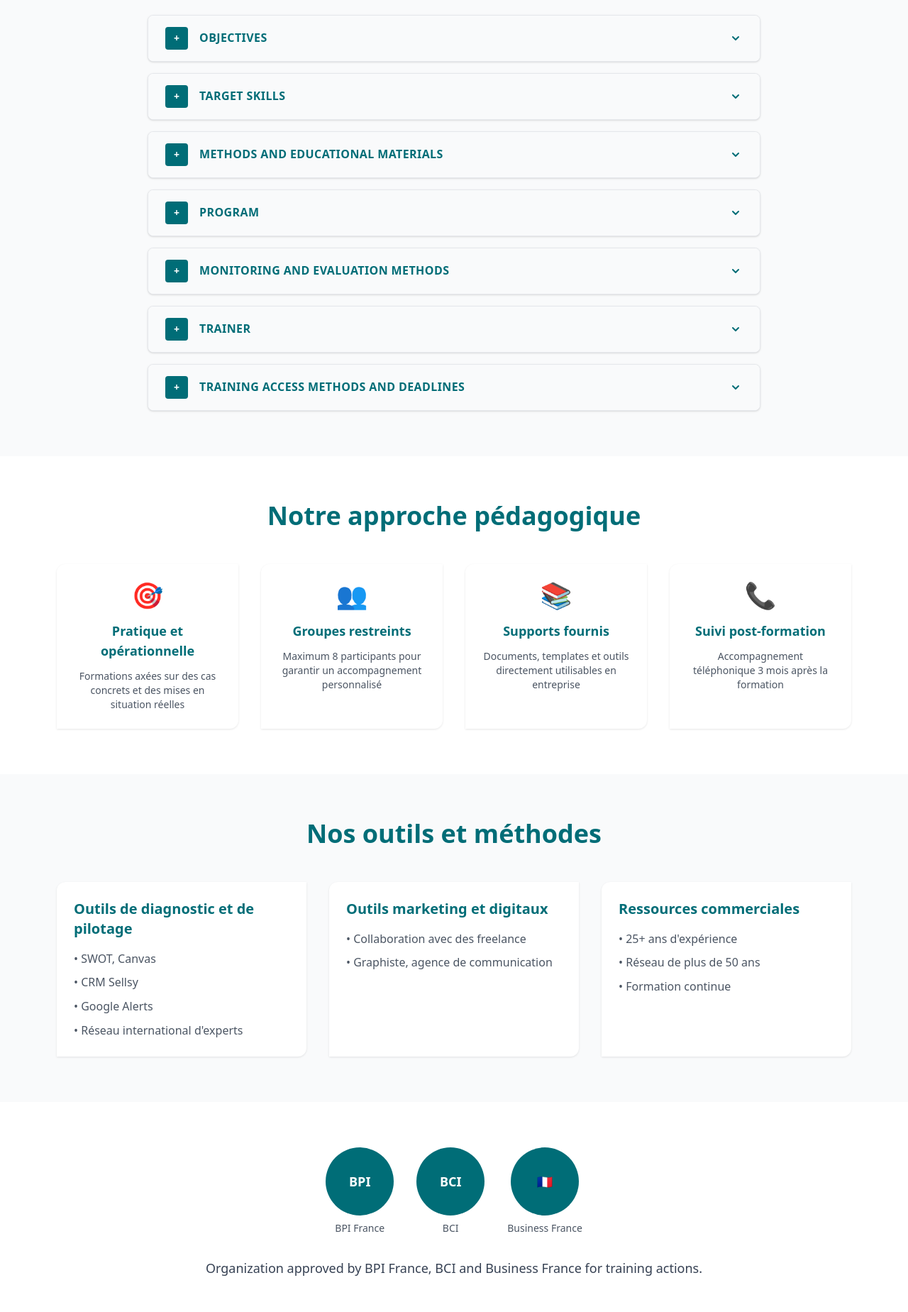
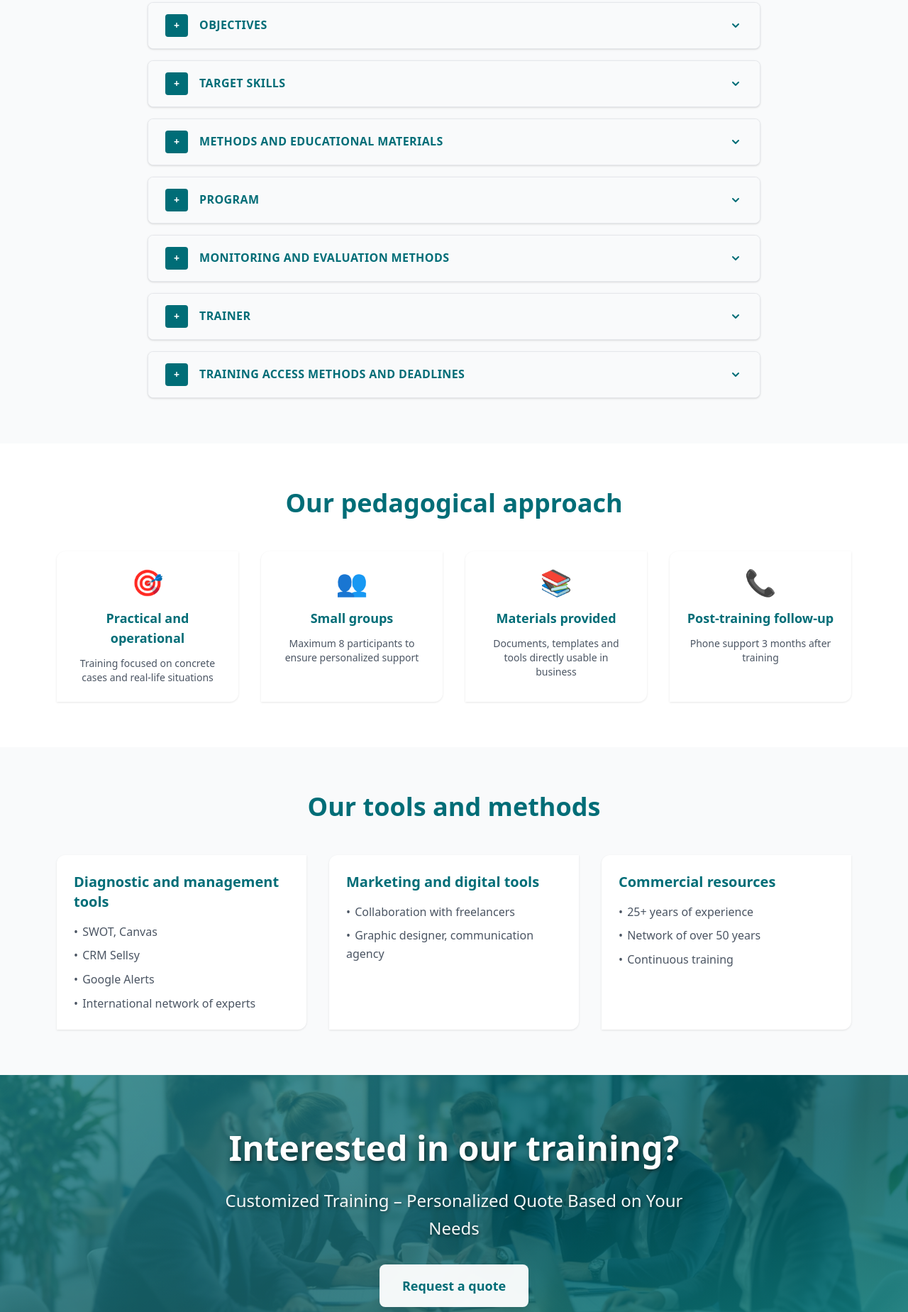
Before and after one commit to KewneWhimsy/magali, an Astro site: page /en/training in a window 1280 px wide. Shown: the part 2058-3907 px from the top of the page at 71% size. Built offline with nearby package versions, Linux system fonts and the light colour scheme; Astro itself is replaced by a stand-in of ours.

Commit message:
page formations 3

```diff
--- a/src/pages/[lang]/training.astro
+++ b/src/pages/[lang]/training.astro
@@ -19,6 +19,8 @@ const content = {
     description: 'Formation spécialisée et ateliers pratiques pour les professionnels.',
     heroTitle: 'Formation et Ateliers',
     heroSubtitle: 'Développez vos compétences avec nos formations spécialisées et ateliers pratiques',
+
+    // Contenu existant...
     ambition: {
       title: 'NOTRE AMBITION',
       points: [
@@ -67,6 +69,64 @@ const content = {
     tarifs: {
       title: 'TARIFS',
       description: 'La tarification est établie sur devis, selon le module défini.'
+    },
+
+    // NOUVEAU : Approche pédagogique
+    pedagogicalApproach: {
+      title: 'Notre approche pédagogique',
+      methods: [
+        {
+          emoji: '🎯',
+          title: 'Pratique et opérationnelle',
+          description: 'Formations axées sur des cas concrets et des mises en situation réelles'
+        },
+        {
+          emoji: '👥',
+          title: 'Groupes restreints',
+          description: 'Maximum 8 participants pour garantir un accompagnement personnalisé'
+        },
+        {
+          emoji: '📚',
+          title: 'Supports fournis',
+          description: 'Documents, templates et outils directement utilisables en entreprise'
+        },
+        {
+          emoji: '📞',
+          title: 'Suivi post-formation',
+          description: 'Accompagnement téléphonique 3 mois après la formation'
+        }
+      ]
+    },
+
+    // NOUVEAU : Outils et méthodes
+    toolsAndMethods: {
+      title: 'Nos outils et méthodes',
+      categories: [
+        {
+          title: 'Outils de diagnostic et de pilotage',
+          items: [
+            'SWOT, Canvas',
+            'CRM Sellsy',
+            'Google Alerts',
+            'Réseau international d\'experts'
+          ]
+        },
+        {
+          title: 'Outils marketing et digitaux',
+          items: [
+            'Collaboration avec des freelance',
+            'Graphiste, agence de communication'
+          ]
+        },
+        {
+          title: 'Ressources commerciales',
+          items: [
+            '25+ ans d\'expérience',
+            'Réseau de plus de 50 ans',
+            'Formation continue'
+          ]
+        }
+      ]
     },
 
     accordions: [
@@ -141,7 +201,6 @@ const content = {
       }
     ],
 
-    certification: 'Organisme agréé BPI France, BCI et Business France au titre des actions de formation.',
     ctaTitle: 'Intéressé par nos formations ?',
     ctaSubtitle: 'Formation sur-mesure - Devis personnalisé selon vos besoins',
     ctaButton: 'Demander un devis'
@@ -152,6 +211,7 @@ const content = {
     description: 'Specialized training and practical workshops for professionals.',
     heroTitle: 'Training and Workshops',
     heroSubtitle: 'Develop your skills with our specialized training and practical workshops',
+
     ambition: {
       title: 'OUR AMBITION',
       points: [
@@ -160,12 +220,14 @@ const content = {
         'Convert knowledge into practice'
       ]
     },
+
     content: {
       title: 'CONTENT',
       description: 'Mastering certain prerequisites underlies the optimization and performance of your multimodal transport:',
       subtitle: 'Environment, Process, Risks, Costs, Regulations, Taxation, Documentation, etc...',
       details: 'These various components will be addressed, illustrated by practical cases, with a large place reserved for exchanges and discussions.'
     },
+
     publicVise: {
       title: 'TARGET AUDIENCE',
       targets: [
@@ -177,6 +239,7 @@ const content = {
         'Transit agents'
       ]
     },
+
     prerequis: {
       title: 'PREREQUISITES',
       description: 'The training is aimed at professionals involved at one point or another in the logistics chain having at least basic knowledge in the field concerned.'
@@ -198,6 +261,65 @@ const content = {
       title: 'PRICING',
       description: 'Pricing is established on quote, according to the defined module.'
     },
+
+    // NOUVEAU : Approche pédagogique
+    pedagogicalApproach: {
+      title: 'Our pedagogical approach',
+      methods: [
+        {
+          emoji: '🎯',
+          title: 'Practical and operational',
+          description: 'Training focused on concrete cases and real-life situations'
+        },
+        {
+          emoji: '👥',
+          title: 'Small groups',
+          description: 'Maximum 8 participants to ensure personalized support'
+        },
+        {
+          emoji: '📚',
+          title: 'Materials provided',
+          description: 'Documents, templates and tools directly usable in business'
+        },
+        {
+          emoji: '📞',
+          title: 'Post-training follow-up',
+          description: 'Phone support 3 months after training'
+        }
+      ]
+    },
+
+    // NOUVEAU : Outils et méthodes
+    toolsAndMethods: {
+      title: 'Our tools and methods',
+      categories: [
+        {
+          title: 'Diagnostic and management tools',
+          items: [
+            'SWOT, Canvas',
+            'CRM Sellsy',
+            'Google Alerts',
+            'International network of experts'
+          ]
+        },
+        {
+          title: 'Marketing and digital tools',
+          items: [
+            'Collaboration with freelancers',
+            'Graphic designer, communication agency'
+          ]
+        },
+        {
+          title: 'Commercial resources',
+          items: [
+            '25+ years of experience',
+            'Network of over 50 years',
+            'Continuous training'
+          ]
+        }
+      ]
+    },
+
     accordions: [
       {
         title: 'OBJECTIVES',
@@ -268,7 +390,7 @@ const content = {
         ]
       }
     ],
-    certification: 'Organization approved by BPI France, BCI and Business France for training actions.',
+
     ctaTitle: 'Interested in our training?',
     ctaSubtitle: 'Customized Training – Personalized Quote Based on Your Needs',
     ctaButton: 'Request a quote'
@@ -279,6 +401,7 @@ const content = {
     description: 'Spezialisierte Schulungen und praktische Workshops für Fachleute.',
     heroTitle: 'Ausbildung und Workshops',
     heroSubtitle: 'Entwickeln Sie Ihre Fähigkeiten mit unseren spezialisierten Schulungen und praktischen Workshops',
+
     ambition: {
       title: 'UNSER ZIEL',
       points: [
@@ -287,12 +410,14 @@ const content = {
         'Wissen in die Praxis umsetzen'
       ]
     },
+
     content: {
       title: 'INHALT',
       description: 'Die Beherrschung bestimmter Voraussetzungen ist die Grundlage für die Optimierung und Leistung Ihrer multimodalen Transporte:',
       subtitle: 'Umwelt, Prozesse, Risiken, Kosten, Vorschriften, Besteuerung, Dokumentation, etc...',
       details: 'Diese verschiedenen Komponenten werden behandelt, durch praktische Fälle veranschaulicht, mit viel Raum für Austausch und Diskussionen.'
     },
+
     publicVise: {
       title: 'ZIELGRUPPE',
       targets: [
@@ -304,6 +429,7 @@ const content = {
         'Transitagenten'
       ]
     },
+
     prerequis: {
       title: 'VORAUSSETZUNGEN',
       description: 'Die Schulung richtet sich an Fachleute, die an einem Punkt der Logistikkette beteiligt sind und mindestens Grundkenntnisse im betreffenden Bereich haben.'
@@ -325,6 +451,65 @@ const content = {
       title: 'PREISE',
       description: 'Die Preisgestaltung erfolgt auf Angebot, je nach definiertem Modul.'
     },
+
+    // NOUVEAU : Approche pédagogique
+    pedagogicalApproach: {
+      title: 'Unser pädagogischer Ansatz',
+      methods: [
+        {
+          emoji: '🎯',
+          title: 'Praktisch und operationell',
+          description: 'Schulungen mit Fokus auf konkrete Fälle und reale Situationen'
+        },
+        {
+          emoji: '👥',
+          title: 'Kleine Gruppen',
+          description: 'Maximal 8 Teilnehmer für persönliche Betreuung'
+        },
+        {
+          emoji: '📚',
+          title: 'Materialien bereitgestellt',
+          description: 'Dokumente, Vorlagen und Werkzeuge direkt im Unternehmen einsetzbar'
+        },
+        {
+          emoji: '📞',
+          title: 'Nachbetreuung',
+          description: 'Telefonische Unterstützung 3 Monate nach der Schulung'
+        }
+      ]
+    },
+
+    // NOUVEAU : Outils et méthodes
+    toolsAndMethods: {
+      title: 'Unsere Werkzeuge und Methoden',
+      categories: [
+        {
+          title: 'Diagnose- und Managementtools',
+          items: [
+            'SWOT, Canvas',
+            'CRM Sellsy',
+            'Google Alerts',
+            'Internationales Expertennetzwerk'
+          ]
+        },
+        {
+          title: 'Marketing- und Digital-Tools',
+          items: [
+            'Zusammenarbeit mit Freelancern',
+            'Grafikdesigner, Kommunikationsagentur'
+          ]
+        },
+        {
+          title: 'Kommerzielle Ressourcen',
+          items: [
+            '25+ Jahre Erfahrung',
+            'Netzwerk von über 50 Jahren',
+            'Kontinuierliche Weiterbildung'
+          ]
+        }
+      ]
+    },
+
     accordions: [
       {
         title: 'ZIELE',
@@ -395,7 +580,7 @@ const content = {
         ]
       }
     ],
-    certification: 'Organisation genehmigt von BPI France, BCI und Business France für Schulungsmaßnahmen.',
+
     ctaTitle: 'Interessiert an unseren Schulungen?',
     ctaSubtitle: 'Maßgeschneiderte Schulung – Individuelles Angebot nach Ihren Bedürfnissen',
     ctaButton: 'Angebot anfordern'
@@ -473,8 +658,8 @@ const t = content[lang];
           <ul class="space-y-4">
             {t.publicVise.targets.map((target: string) => (
               <li class="flex items-start">
-                <span class="text-[var(--color-primary)] mr-3 mt-1 text-lg">•</span>
-                <span class="text-gray-700">{target}</span>
+                <span class="text-[var(--color-primary)] mr-3 text-lg">•</span>
+                <span class="text-gray-700 mt-0.5">{target}</span>
               </li>
             ))}
           </ul>
@@ -572,7 +757,7 @@ const t = content[lang];
                 <ul class="space-y-3">
                   {accordion.content.map((item: string) => (
                     <li class="flex items-start">
-                      <span class="text-[var(--color-primary)] mr-3 mt-1">•</span>
+                      <span class="text-[var(--color-primary)] mr-3">•</span>
                       <span class="text-gray-700">{item}</span>
                     </li>
                   ))}
@@ -585,131 +770,50 @@ const t = content[lang];
     </div>
   </section>
 
-  <!-- Section Notre approche pédagogique -->
+  <!-- SECTION TRADUITE : Notre approche pédagogique -->
   <section class="py-16 bg-white">
     <div class="max-w-6xl mx-auto px-4">
       <h2 class="text-3xl md:text-4xl font-bold text-center mb-12 text-[var(--color-primary)]">
-        Notre approche pédagogique
+        {t.pedagogicalApproach.title}
       </h2>
 
       <div class="grid grid-cols-1 md:grid-cols-2 lg:grid-cols-4 gap-8">
+        {t.pedagogicalApproach.methods.map((method) => (
           <div class="card text-center">
-          <div class="text-4xl mb-4">🎯</div>
+            <div class="text-4xl mb-4">{method.emoji}</div>
             <h3 class="text-lg font-semibold mb-3 text-[var(--color-primary)]">
-            Pratique et opérationnelle
+              {method.title}
             </h3>
             <p class="text-gray-600 text-sm">
-            Formations axées sur des cas concrets et des mises en situation réelles
+              {method.description}
             </p>
           </div>
-
-        <div class="card text-center">
-          <div class="text-4xl mb-4">👥</div>
-          <h3 class="text-lg font-semibold mb-3 text-[var(--color-primary)]">
-            Groupes restreints
-          </h3>
-          <p class="text-gray-600 text-sm">
-            Maximum 8 participants pour garantir un accompagnement personnalisé
-          </p>
-        </div>
-
-        <div class="card text-center">
-          <div class="text-4xl mb-4">📚</div>
-          <h3 class="text-lg font-semibold mb-3 text-[var(--color-primary)]">
-            Supports fournis
-          </h3>
-          <p class="text-gray-600 text-sm">
-            Documents, templates et outils directement utilisables en entreprise
-          </p>
-        </div>
-
-        <div class="card text-center">
-          <div class="text-4xl mb-4">📞</div>
-          <h3 class="text-lg font-semibold mb-3 text-[var(--color-primary)]">
-            Suivi post-formation
-          </h3>
-          <p class="text-gray-600 text-sm">
-            Accompagnement téléphonique 3 mois après la formation
-          </p>
-        </div>
+        ))}
       </div>
     </div>
   </section>
 
-  <!-- Outils et méthodes -->
+  <!-- SECTION TRADUITE : Outils et méthodes -->
   <section class="py-16 bg-gray-50">
     <div class="max-w-6xl mx-auto px-4">
       <h2 class="text-3xl md:text-4xl font-bold text-center mb-12 text-[var(--color-primary)]">
-        Nos outils et méthodes
+        {t.toolsAndMethods.title}
       </h2>
 
       <div class="grid grid-cols-1 md:grid-cols-3 gap-8">
-        <!-- Outils de diagnostic -->
+        {t.toolsAndMethods.categories.map((category) => (
           <div class="card">
             <h3 class="text-xl font-semibold mb-4 text-[var(--color-primary)]">
-            Outils de diagnostic et de pilotage
+              {category.title}
             </h3>
             <ul class="text-gray-600 space-y-2">
-            <li>• SWOT, Canvas</li>
-            <li>• CRM Sellsy</li>
-            <li>• Google Alerts</li>
-            <li>• Réseau international d'experts</li>
+              {category.items.map((item) => (
+                <li><span class="mr-0.5">•</span>  {item}</li>
+              ))}
             </ul>
           </div>
-
-        <!-- Outils marketing -->
-        <div class="card">
-          <h3 class="text-xl font-semibold mb-4 text-[var(--color-primary)]">
-            Outils marketing et digitaux
-          </h3>
-          <ul class="text-gray-600 space-y-2">
-            <li>• Collaboration avec des freelance</li>
-            <li>• Graphiste, agence de communication</li>
-          </ul>
+        ))}
       </div>
-
-        <!-- Ressources commerciales -->
-        <div class="card">
-          <h3 class="text-xl font-semibold mb-4 text-[var(--color-primary)]">
-            Ressources commerciales
-          </h3>
-          <ul class="text-gray-600 space-y-2">
-            <li>• 25+ ans d'expérience</li>
-            <li>• Réseau de plus de 50 ans</li>
-            <li>• Formation continue</li>
-          </ul>
-        </div>
-      </div>
-    </div>
-  </section>
-
-  <!-- Section Certification -->
-  <section class="py-16 bg-white">
-    <div class="max-w-4xl mx-auto px-4 text-center">
-      <div class="flex justify-center items-center gap-8 mb-8 flex-wrap">
-        <div class="text-center">
-          <div class="w-24 h-24 bg-[var(--color-primary)] rounded-full flex items-center justify-center mx-auto mb-2">
-            <span class="text-white font-bold text-lg">BPI</span>
-          </div>
-          <p class="text-sm text-gray-600">BPI France</p>
-        </div>
-
-        <div class="text-center">
-          <div class="w-24 h-24 bg-[var(--color-primary)] rounded-full flex items-center justify-center mx-auto mb-2">
-            <span class="text-white font-bold text-lg">BCI</span>
-          </div>
-          <p class="text-sm text-gray-600">BCI</p>
-        </div>
-
-        <div class="text-center">
-          <div class="w-24 h-24 bg-[var(--color-primary)] rounded-full flex items-center justify-center mx-auto mb-2">
-            <span class="text-white font-bold text-lg">🇫🇷</span>
-          </div>
-          <p class="text-sm text-gray-600">Business France</p>
-        </div>
-      </div>
-
-      <p class="text-gray-700 font-medium text-lg">{t.certification}</p>
     </div>
   </section>
 
```
Lines whose indentation alone changed are shown as unchanged.
